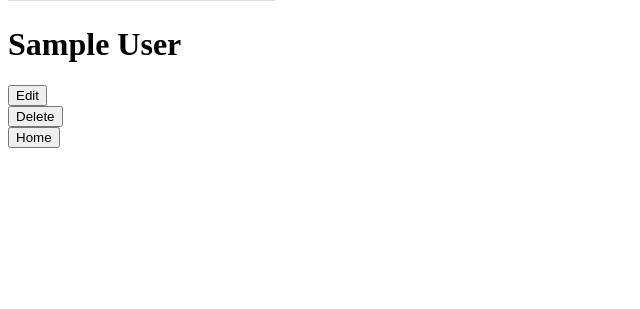
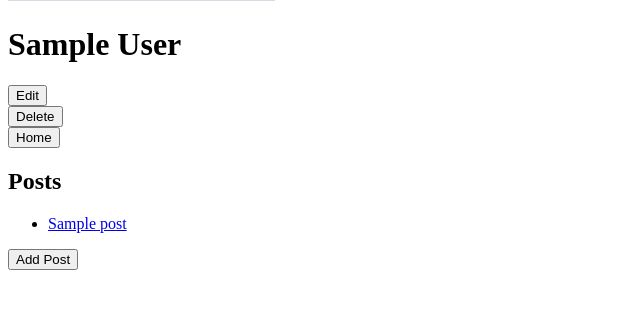
Before and after one commit to herfalerf/blogly, a Flask app: page /users/1 in a window 1280 px wide. Shown: the part 207-516 px from the top of the page, without its empty margins (0-640 px from the left). Run offline with Flask 2, Linux system fonts and the light colour scheme; tables that the repository leaves empty hold one stand-in row (values such as "Sample post"); grey boxes marked "Sample" are stand-in pictures.

Commit message:
finished part 2 routes and models

```diff
--- a/app.py
+++ b/app.py
@@ -2,7 +2,7 @@
 
 from flask import Flask, request, render_template, redirect, flash, session
 from flask_debugtoolbar import DebugToolbarExtension
-from models import db, connect_db, User
+from models import db, connect_db, User, Post
 
 app = Flask(__name__)
 
@@ -49,13 +49,15 @@ def create_user():
 def show_user(user_id):
     """Show details about a single user"""
     user = User.query.get_or_404(user_id)
-    return render_template("user.html", user=user)
+    posts = Post.query.filter_by(user_id=user_id).all()
+
+    return render_template("user.html", user=user , posts=posts)
 
 @app.route('/users/<int:user_id>/edit')
 def edit_user(user_id):
     """Show edit user information page"""
     user = User.query.get_or_404(user_id)
-    return render_template("edit.html", user=user)
+    return render_template("edituser.html", user=user)
 
 @app.route('/users/<int:user_id>/edit', methods=["POST"])
 def submit_edit(user_id):
@@ -82,3 +84,65 @@ def delete_user(user_id):
     db.session.commit()
 
     return redirect("/users")
+
+@app.route('/users/<int:user_id>/posts/new')
+def new_post_form(user_id):
+    """Show new post form"""
+    user = User.query.get_or_404(user_id)
+    return render_template("post.html", user=user)
+
+@app.route('/users/<int:user_id>/posts/new', methods=["POST"])
+def submit_post(user_id):
+    """Show new post form"""
+
+    user = User.query.get_or_404(user_id)
+    title = request.form["title"]
+    content = request.form["content"]
+    user = user_id
+    new_post = Post(title=title, content=content, user_id=user)
+
+    db.session.add(new_post)
+    db.session.commit()
+
+    return redirect(f"/users/{user}" )
+
+@app.route('/posts/<int:post_id>')
+def show_post(post_id):
+    """Show post content"""
+
+    post = Post.query.get_or_404(post_id)
+    user = User.query.get_or_404(post.user_id)
+
+    return render_template("postdetail.html", user=user, post=post)
+
+@app.route('/posts/<int:post_id>/edit')
+def show_post_edit(post_id):
+    """Show post edit page"""
+
+    post = Post.query.get_or_404(post_id)
+    return render_template("editpost.html", post=post)
+
+@app.route('/posts/<int:post_id>/edit', methods=["POST"])
+def submit_post_edit(post_id):
+    """Process post edit form"""
+    title = request.form['title']
+    content = request.form['content']
+
+    post = Post.query.get(post_id)
+    post.title = title
+    post.content = content
+
+    db.session.commit()
+
+    return redirect(f"/posts/{post.id}")
+
+@app.route('/posts/<int:post_id>/delete', methods=["POST"])
+def delete_post(post_id):
+    """Delete post"""
+
+    post = Post.query.get(post_id)
+    user =  post.user_id
+    db.session.delete(post)
+    db.session.commit()
+
+    return redirect(f"/users/{user}")
--- a/templates/user.html
+++ b/templates/user.html
@@ -12,4 +12,16 @@
   <button>Home</button>
 </form>
 
+<h2>Posts</h2>
+<ul>
+  {% for post in posts %}
+  <li>
+    <a href="/posts/{{post.id}}" class="href"> {{post.title}} </a>
+  </li>
+  {% endfor %}
+</ul>
+<form action="/users/{{user.id}}/posts/new" class="action">
+  <button>Add Post</button>
+</form>
+
 {% endblock %}
```
Also changed, not shown: models.py (+31 -4 lines), seed.py (added, +27 -0 lines), templates/editpost.html (added, +15 -0 lines), templates/post.html (added, +15 -0 lines), templates/postdetail.html (added, +17 -0 lines), templates/edituser.html (renamed from templates/edit.html).
